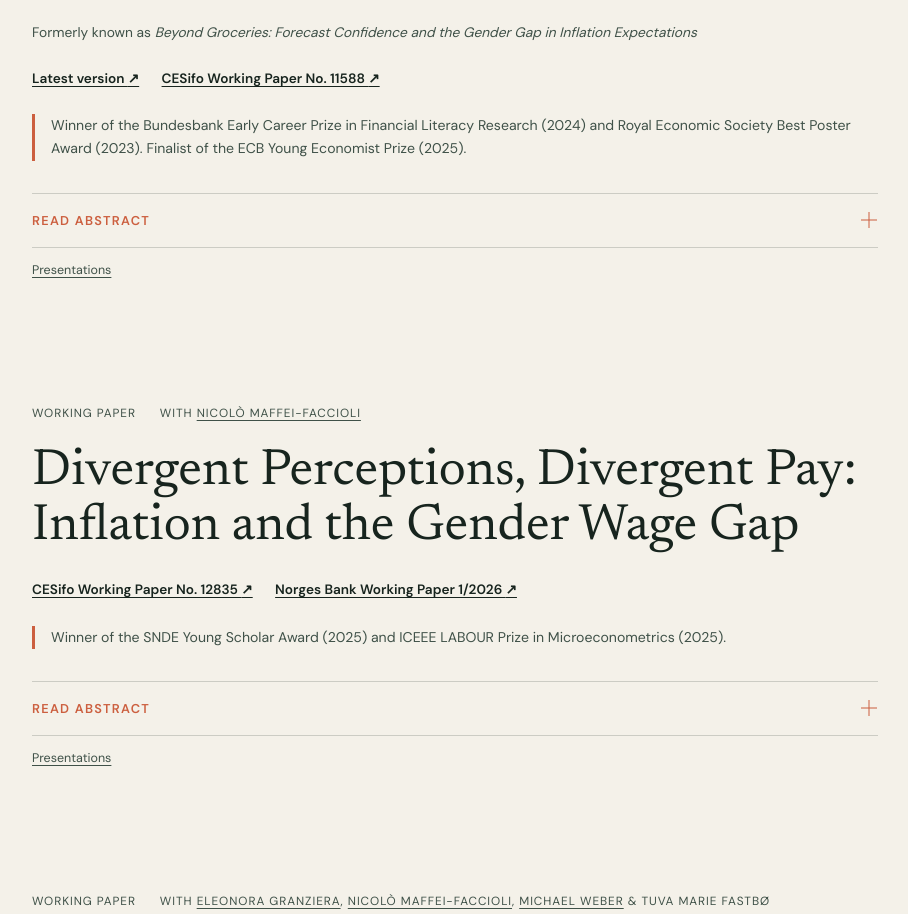
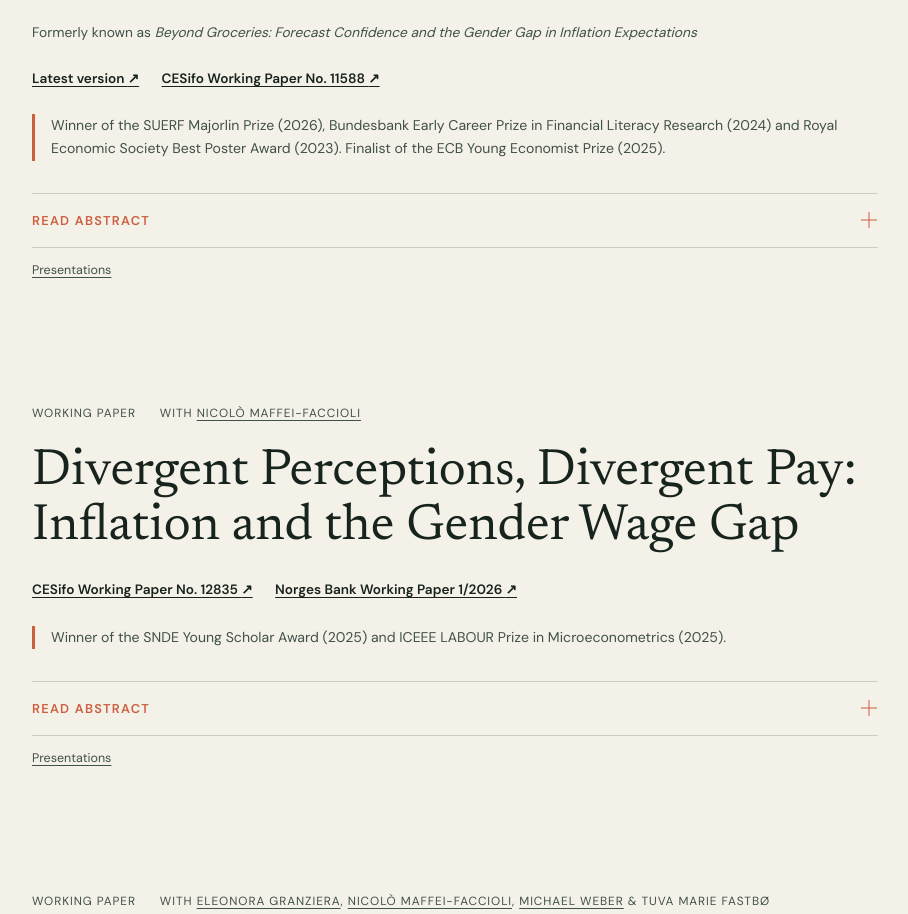
Before and after one commit to lovisareiche/lovisareiche.github.io, a plain HTML site: page index.html in a window 1280 px wide. Shown: the part 2023-2937 px from the top of the page, without its empty margins (350-1258 px from the left). Drawn offline with Linux system fonts and the light colour scheme.

Commit message:
Update award details in index.html

```diff
--- a/index.html
+++ b/index.html
@@ -69,7 +69,7 @@
             <a href="assets/forecast-confidence-gender-gap.pdf">Latest version <span aria-hidden="true">↗</span></a>
             <a href="https://www.ifo.de/en/cesifo/publications/2025/working-paper/beyond-groceries-forecasting-confidence-and-gender-gap-inflation">CESifo Working Paper No. 11588 <span aria-hidden="true">↗</span></a>
           </div>
-          <p class="award">Winner of the Bundesbank Early Career Prize in Financial Literacy Research (2024) and Royal Economic Society Best Poster Award (2023). Finalist of the ECB Young Economist Prize (2025).</p>
+          <p class="award">Winner of the SUERF Majorlin Prize (2026), Bundesbank Early Career Prize in Financial Literacy Research (2024) and Royal Economic Society Best Poster Award (2023). Finalist of the ECB Young Economist Prize (2025).</p>
           <details class="abstract">
             <summary><span>Read abstract</span><span class="plus" aria-hidden="true"></span></summary>
             <div>
```
